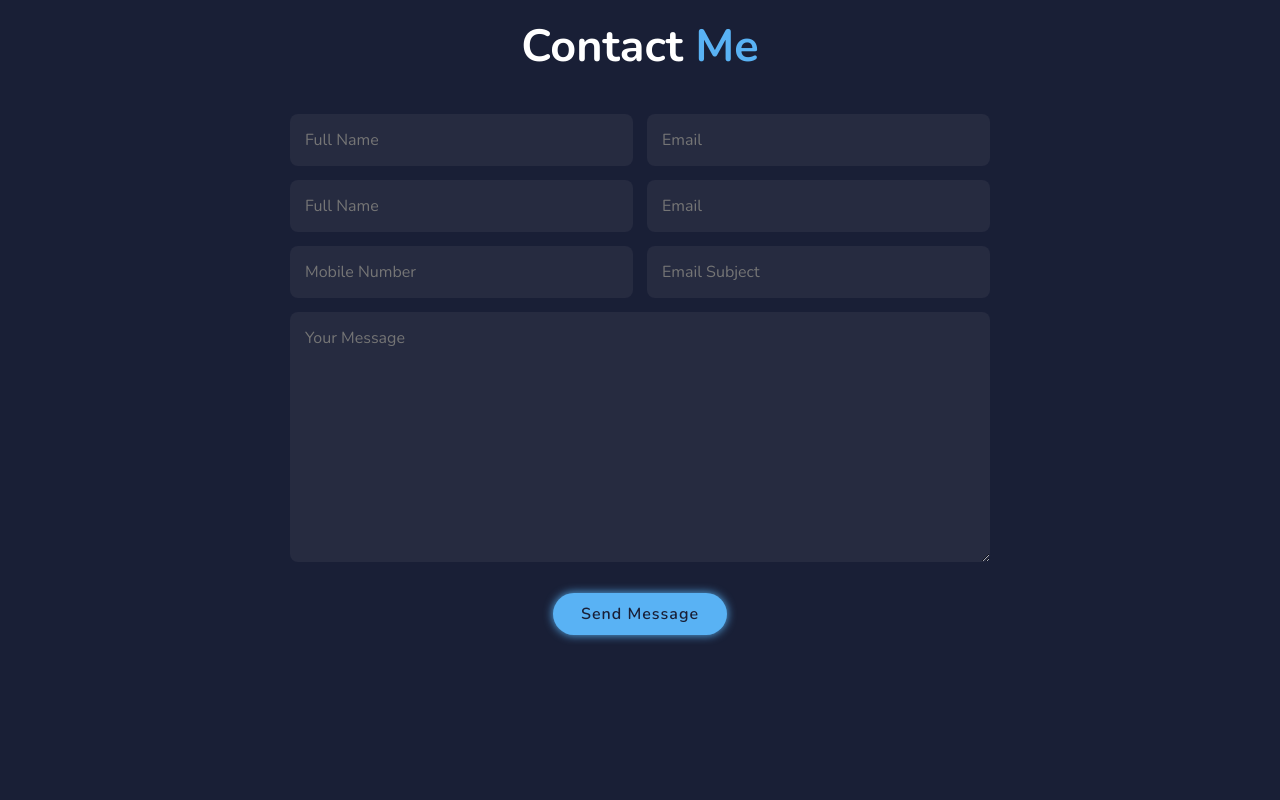
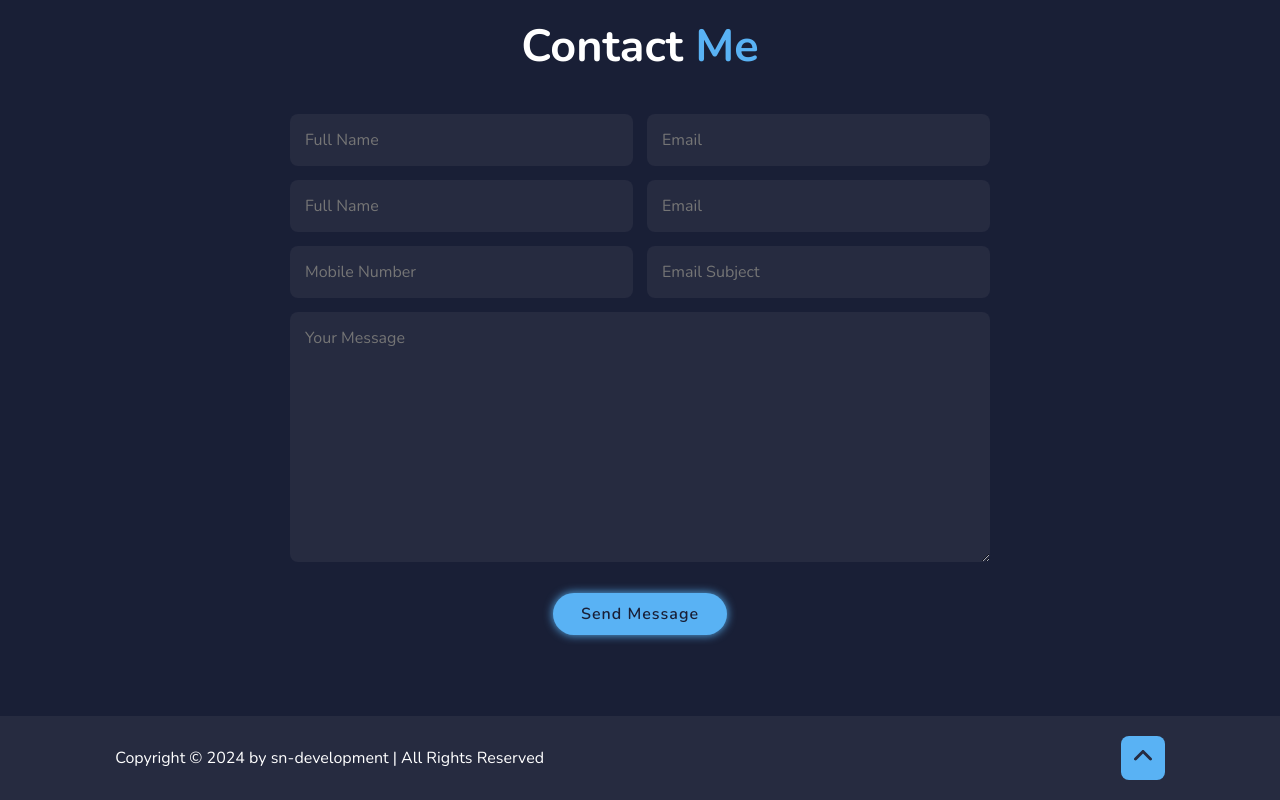
Before and after one commit to WShashinduChamika/My-Web-Portfolio, a React (Create React App) app: page / in a window 1280 px wide. Shown: the part 3284-4084 px from the top of the page. Before the commit the page ends 4000 px from the top, so only its background shows below. Built offline with nearby package versions, Linux system fonts and the light colour scheme.

Commit message:
Developed footer feature

```diff
--- a/src/App.js
+++ b/src/App.js
@@ -7,6 +7,7 @@ import NavBar from './components/nav_bar_component/NavBar';
 import Services from './components/services/Services';
 import Portfolio from './components/portfolio/Portfolio'
 import ContactMe from './components/contact_me/ContactMe';
+import Footer from './components/footer/Footer';
 
 function App() {
   return (
@@ -17,6 +18,7 @@ function App() {
       <Services></Services>
       <Portfolio></Portfolio>
       <ContactMe></ContactMe>
+      <Footer></Footer>
     </div>
   );
 }
--- /dev/null
+++ b/src/components/footer/Footer.css
@@ -0,0 +1,39 @@
+.footer{
+    display: flex;
+    justify-content: space-between;
+    align-items: center;
+    flex-wrap: wrap;
+    padding: 2rem 9%;
+    background: var(--snd-bg-clr);
+  }
+
+  .footer-text{
+    font-size: 1.6rem;
+  }
+
+  .footer-icon-top{
+    padding: 0.8rem 1rem;
+    background: var(--main-clr);
+    border-radius: 0.8rem;
+    display: inline-flex;
+    justify-content: center;
+    align-items: center;
+    transition: 0.5s ease;
+  }
+
+  .footer-icon-top:hover{
+    box-shadow: 0 0 1rem var(--main-clr);
+  }
+
+  .footer-icon{
+    font-size: 2.4rem;
+    color:var(--snd-bg-clr);
+  }
+
+  @media (max-width:991px){
+
+    footer.footer{
+        padding: 2rem 3%;
+    }
+
+  }
--- /dev/null
+++ b/src/components/footer/Footer.jsx
@@ -0,0 +1,22 @@
+import React from 'react'
+import './Footer.css'
+import { FaAngleUp } from 'react-icons/fa6'
+
+export default function Footer() {
+    return (
+        <div>
+            <footer className="footer">
+
+                <div className="footer-text">
+                    <p>Copyright &copy; 2024 by sn-development | All Rights Reserved</p>
+                </div>
+
+                <div className="footer-icon-top">
+                    <a href="#home"><FaAngleUp className='footer-icon'></FaAngleUp></a>
+                </div>
+
+            </footer>
+
+        </div>
+    )
+}
```
